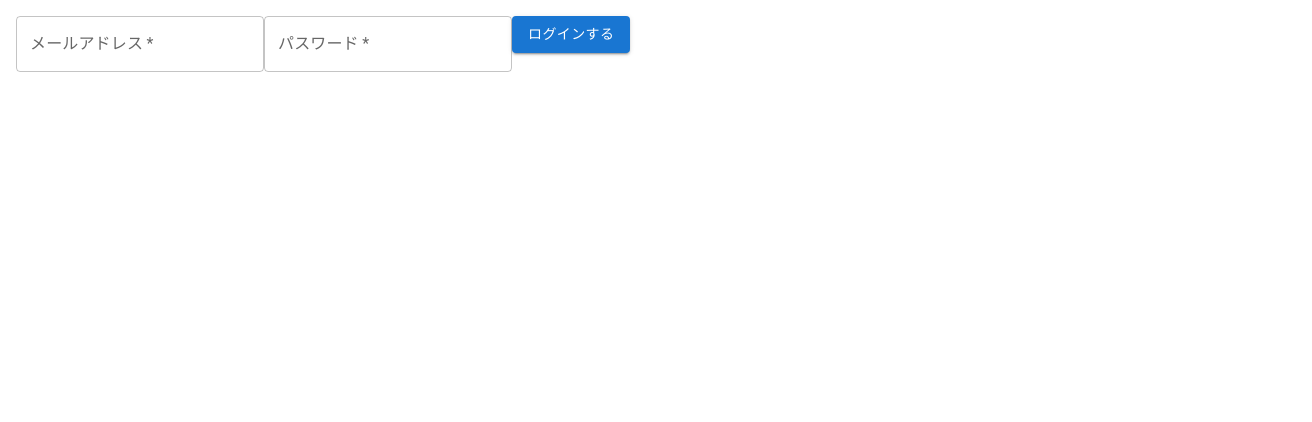
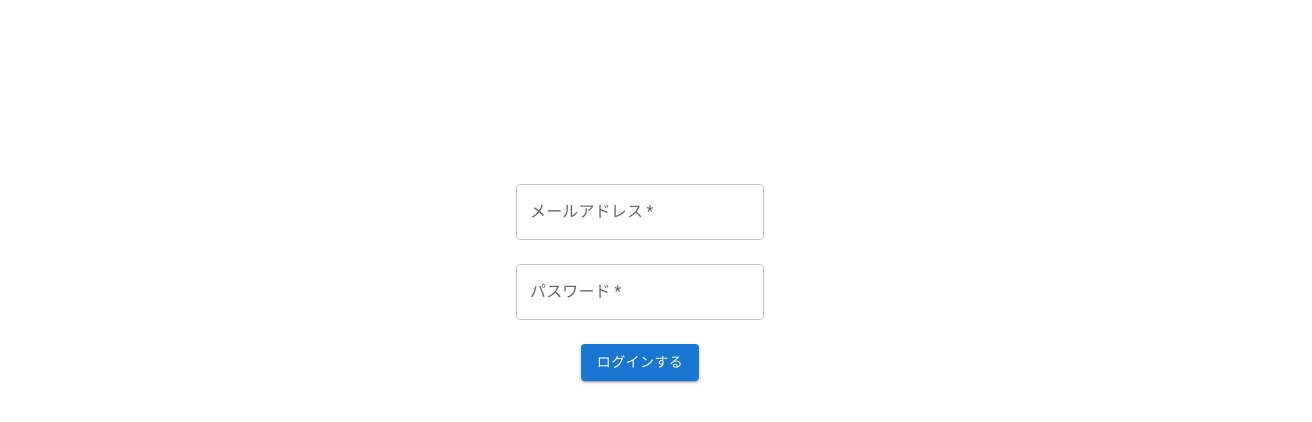
Before and after one commit to satttto/tb-client, a React (Create React App) app: page /login in a window 1280 px wide. Shown: the top 422 px of the page, 1312 px wide, since content can reach past the window. Built offline with nearby package versions, Linux system fonts and the light colour scheme.

Commit message:
modify: the layout login

```diff
--- a/src/AppRoute.tsx
+++ b/src/AppRoute.tsx
@@ -10,12 +10,10 @@ import { NotFound } from 'components/pages/NotFound';
 export const AppRoute = (): JSX.Element => {
   return (
     <Router>
-      <div>
-        <Routes>
-          <Route path="/login" element={<Login />} />
-          <Route path="/" element={<NotFound />} />
-        </Routes>
-      </div>
+      <Routes>
+        <Route path="/login" element={<Login />}/>
+        <Route path="*" element={<NotFound />}/>
+      </Routes>
     </Router>
   )
 }
--- a/src/components/pages/Login.tsx
+++ b/src/components/pages/Login.tsx
@@ -1,6 +1,6 @@
 import React from 'react';
 import { useForm, SubmitHandler } from 'react-hook-form';
-import { Box, TextField, Button } from '@mui/material';
+import { Box, Grid, TextField, Button } from '@mui/material';
 
 
 type FormValues = {
@@ -22,8 +22,9 @@ export const Login = (): JSX.Element => {
   }
 
   return (
-    <Box height="100vh" width="100vw" display="flex" flexDirection={'column'} p={2}>
     <form onSubmit={handleSubmit(onSubmit)}>
+      <Grid container justifyContent="center" mt="20vh" direction="column"　alignItems="center" spacing={3}>
+        <Grid item>
           <TextField
             id="email"
             required
@@ -31,21 +32,27 @@ export const Login = (): JSX.Element => {
             {...register("email", { required: true,　pattern: /^[A-Z0-9._%+-]+@[A-Z0-9.-]+\.[A-Z]{2,}$/i })}
             error={Boolean(errors.email)}
           />
+        </Grid>
+        <Grid item>
           <TextField
             id="password"
             required
             type="password"
             label="パスワード"
             {...register("password", { required: true, minLength: 8 })}
-          error={Boolean(errors.passwowrd)}
+            error={Boolean(errors.passwowrd)
+            }
           />
+        </Grid>
+        <Grid item>
           <Button
             id="loginButton"
             variant="contained"
             type="submit"
             disabled={!canSubmit()}
           >ログインする</Button>
+        </Grid>
+      </Grid>
     </form>
-    </Box>
   );
 }
```
Lines whose indentation alone changed are shown as unchanged.
